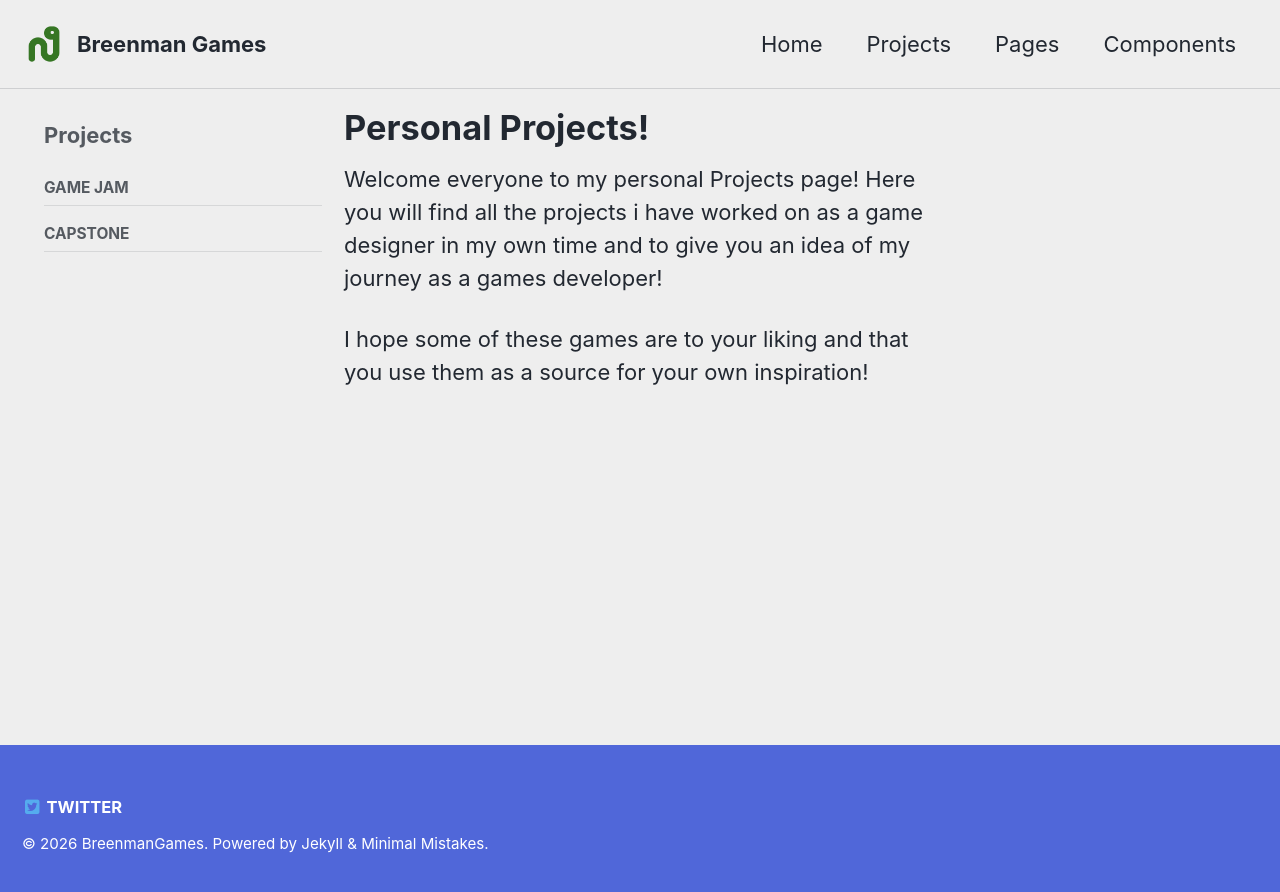
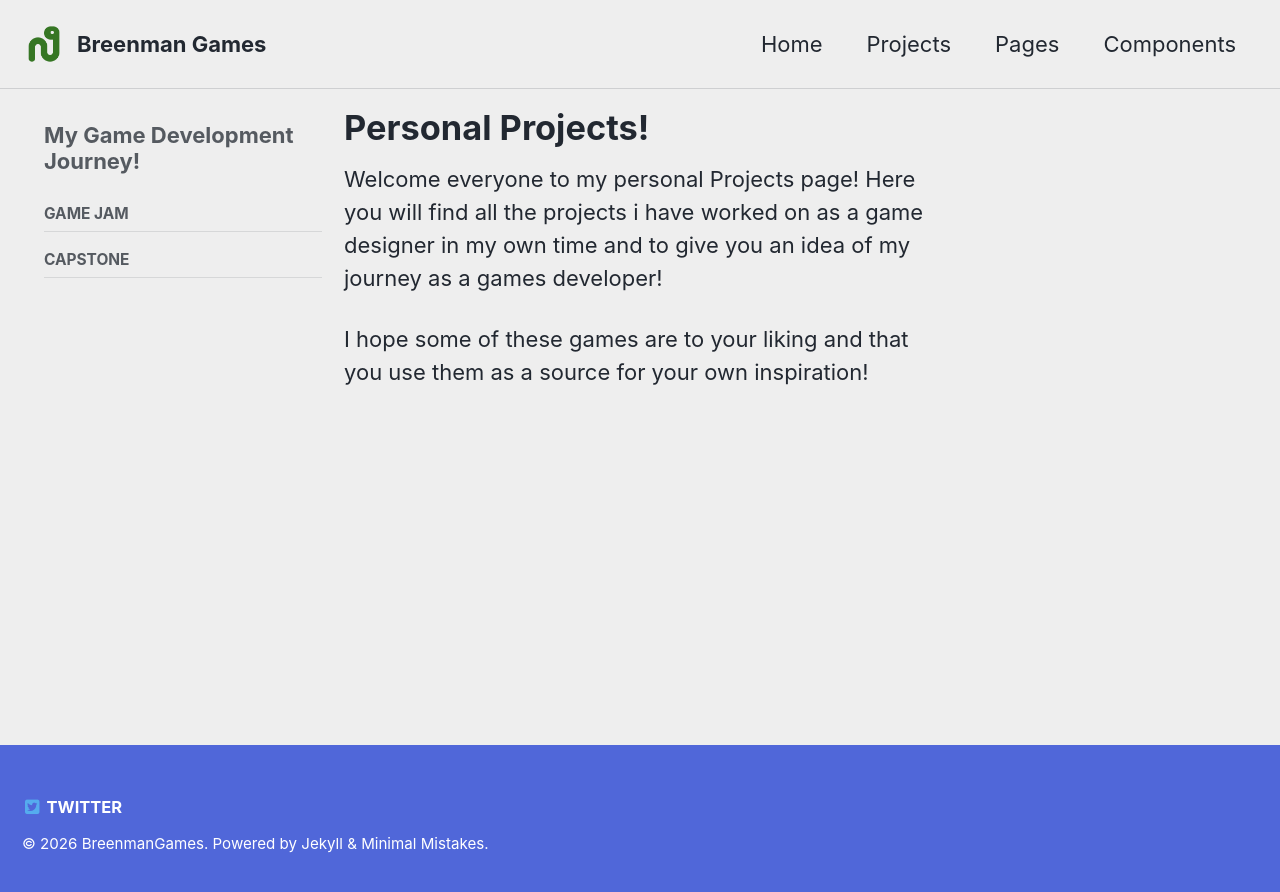
Before and after one commit to Breenmangames/Breenmangames.github.io, a Jekyll site: the page built from _pages/projects.md, in a window 1280 px wide. Shown: the top 892 px of the page. Built offline with Jekyll 4.4.1, drawn with Linux system fonts in a browser that asks for light colours.

Commit message:
Update projects.md

```diff
--- a/_pages/projects.md
+++ b/_pages/projects.md
@@ -1,9 +1,9 @@
 ---
 title: "Personal Projects!"
 layout: single
-permalink: /Personal Projects/
+permalink: /projects/
 sidebar:
-  title: "Projects"
+  title: "My Game Development Journey!"
   nav:
     - projects
 
```
